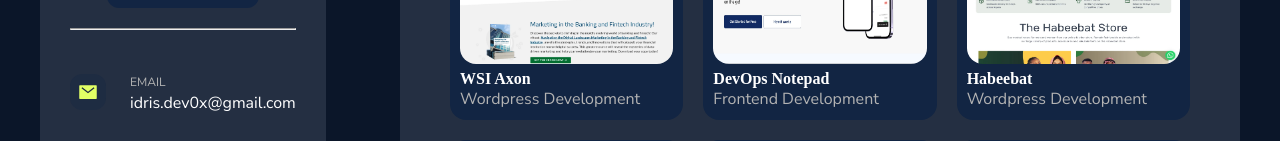
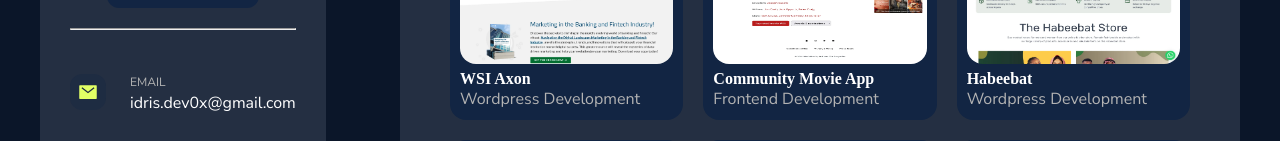
Before and after one commit to drizzy009/my-portfolio, a React (Vite) app: page /portfolio in a window 1280 px wide. Shown: the part 268-409 px from the top of the page. Built offline with nearby package versions, Linux system fonts and the light colour scheme; a web font is replaced by a local one.

Commit message:
asset add

```diff
--- a/src/assets/index.js
+++ b/src/assets/index.js
@@ -13,6 +13,8 @@
 import wsiblog from "./wsi_blog_.webp";
 import wsiblogfull from "./wsi_blog_full.webp";
 import wsihome from "./wsi_home.webp";
+import movie2 from "./movie2.webp";
+import movie from "./movie.webp";
 
 export {
   menu,
@@ -30,4 +32,6 @@
   wsiblog,
   wsiblogfull,
   wsihome,
+  movie,
+  movie2
 };
--- a/src/pages/portfolio/Data.js
+++ b/src/pages/portfolio/Data.js
@@ -1,7 +1,7 @@
 import {
   axonhome,
-  devops,
-  devopsfull,
+  movie,
+  movie2,
   habeebat,
   habeebatfull,
   metabnb,
@@ -24,12 +24,12 @@
     url: "https://wsiaxon.com"
   },
   {
-    id: "devsopshome",
-    img: devops,
-    imgFull: devopsfull,
-    title: "DevOps Notepad",
+    id: "movieapp",
+    img: movie,
+    imgFull: movie2,
+    title: "Community Movie App",
     caption: "Frontend Development",
-    alt: "DevOps",
+    alt: "movieapp",
     technology: "ReactJS",
     url: "https://wsiaxon.com"
   },
```
Also changed, not shown: src/assets/movie.webp (added), src/assets/movie2.webp (added).
